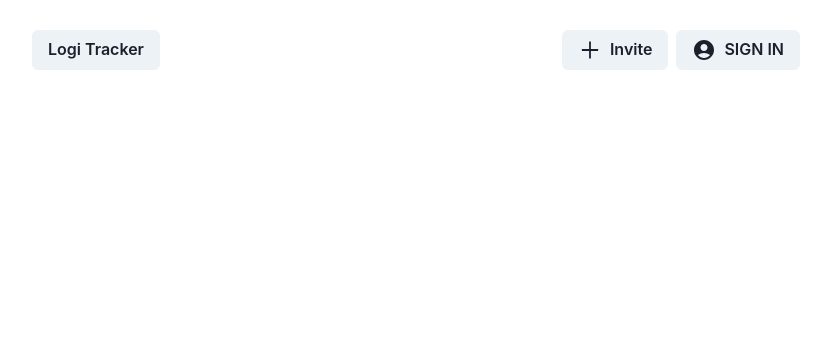
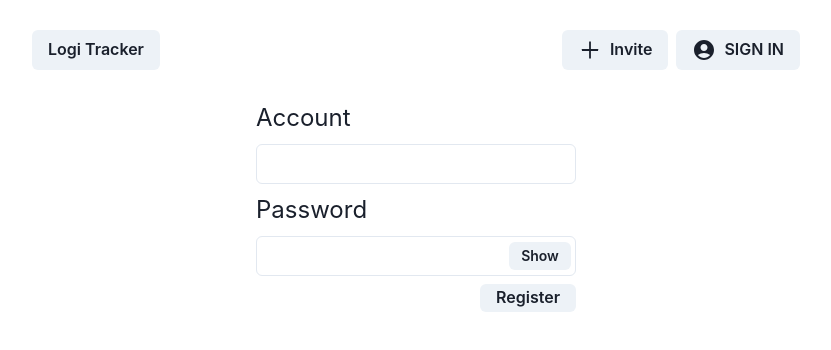
Before and after one commit to HanYoung-uwu/logi-tracker, a React (Create React App) app in the folder ts/: page /invite in a window 1280 px wide. Shown: the top 350 px of the page, without its empty margins (224-1055 px from the left). Built offline with nearby package versions, Linux system fonts and the light colour scheme; no server answers.

Commit message:
add basic invite create user page

```diff
--- a/ts/src/App.tsx
+++ b/ts/src/App.tsx
@@ -16,6 +16,8 @@ import Theme from "./theme"
 import LoginPage from "./login/loginpage"
 import { ItemsTable } from "./allitems.tsx/allitemstable";
 import HeaderPanel from "./navigationHeader/navigationHeader";
+import RegisterPage from "./registerPage/registerPage";
+
 export const App = () => (
   <BrowserRouter>
     <ChakraProvider theme={Theme}>
@@ -28,6 +30,7 @@ export const App = () => (
         ]} />} />
         <Route path="/home" element={<ItemsTable />} />
         <Route path="/" element={<Text>Root page</Text>} />
+        <Route path="/invite" element={<RegisterPage />} />
       </Routes>
     </ChakraProvider>
   </BrowserRouter>
--- /dev/null
+++ b/ts/src/registerPage/registerPage.tsx
@@ -0,0 +1,68 @@
+import { Flex, HStack, VStack, Button, Spacer, Center, Input, Text, InputGroup, InputRightElement } from '@chakra-ui/react'
+import { useEffect, useState } from 'react';
+import { useNavigate } from 'react-router-dom'
+import { MdAccountCircle } from 'react-icons/md';
+import { fetchAccountInfo } from '../api/apis';
+import {useSearchParams } from "react-router-dom";
+import { API_URL_ROOT } from '../config/config';
+
+const RegisterPage = (props: any) => {
+
+    const [username, setUsername] = useState('');
+    const [password, setPassword] = useState('');
+    const [show, setShow] = useState(false);
+    const [params, setParams] = useSearchParams();
+
+    const handleClick = () => {
+        setShow(!show);
+    };
+    const handleCreate = () => {
+        let token = params.get("link");
+        document.cookie = `token=${token}`;
+        let url = API_URL_ROOT + "/register"
+        let headers = {
+            'Accept': 'application/json',
+            'Content-Type': 'application/json'
+        };
+
+        const register = async () => {
+            let res = await fetch(url, {
+                method: "POST",
+                headers: headers,
+                body: JSON.stringify({
+                    Name: username,
+                    Password: password
+                })
+            });
+            if (Math.floor(res.status / 100) == 2) {
+                console.log("created!");
+            }
+        };
+        register();
+    };
+
+    return (<Center>
+        <VStack width={[
+            '100%', // 0-30em
+            '50%', // 30em-48em
+            '25%', // 48em-62em
+        ]} alignItems="flex-start">
+            <Text fontSize='24px'>Account</Text>
+            <Input onChange={(event) => setUsername(event.target.value)} />
+            <Text fontSize='24px'>Password</Text>
+            <InputGroup size='md'>
+                <Input type={show ? 'text' : 'password'} onChange={(event) => setPassword(event.target.value)} />
+                <InputRightElement width='4.5rem'>
+                    <Button h='1.75rem' size='sm' onClick={handleClick}>
+                        {show ? 'Hide' : 'Show'}
+                    </Button>
+                </InputRightElement>
+            </InputGroup>
+            <Button h='1.75rem' onClick={handleCreate} alignSelf="flex-end">
+                Register
+            </Button>
+        </VStack>
+    </Center>);
+}
+
+export default RegisterPage
```
